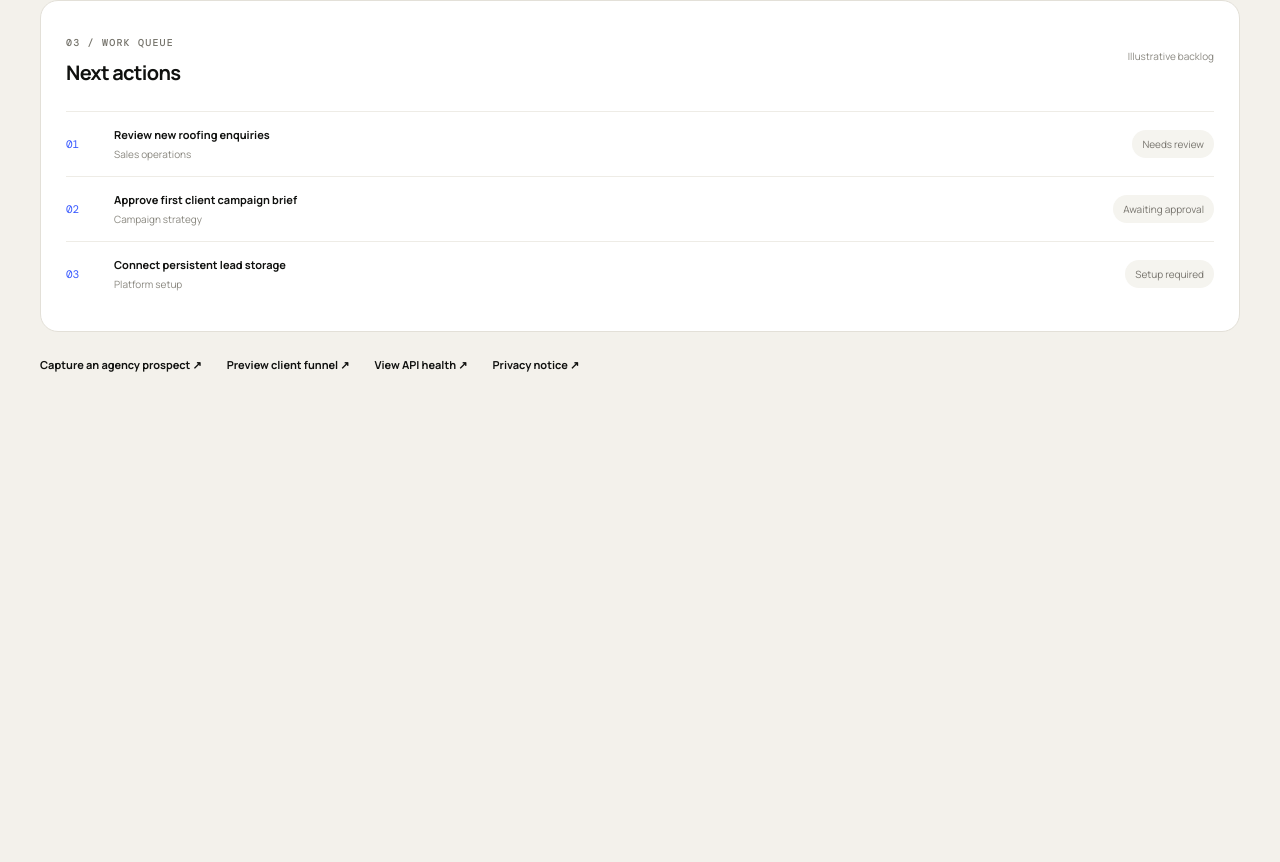
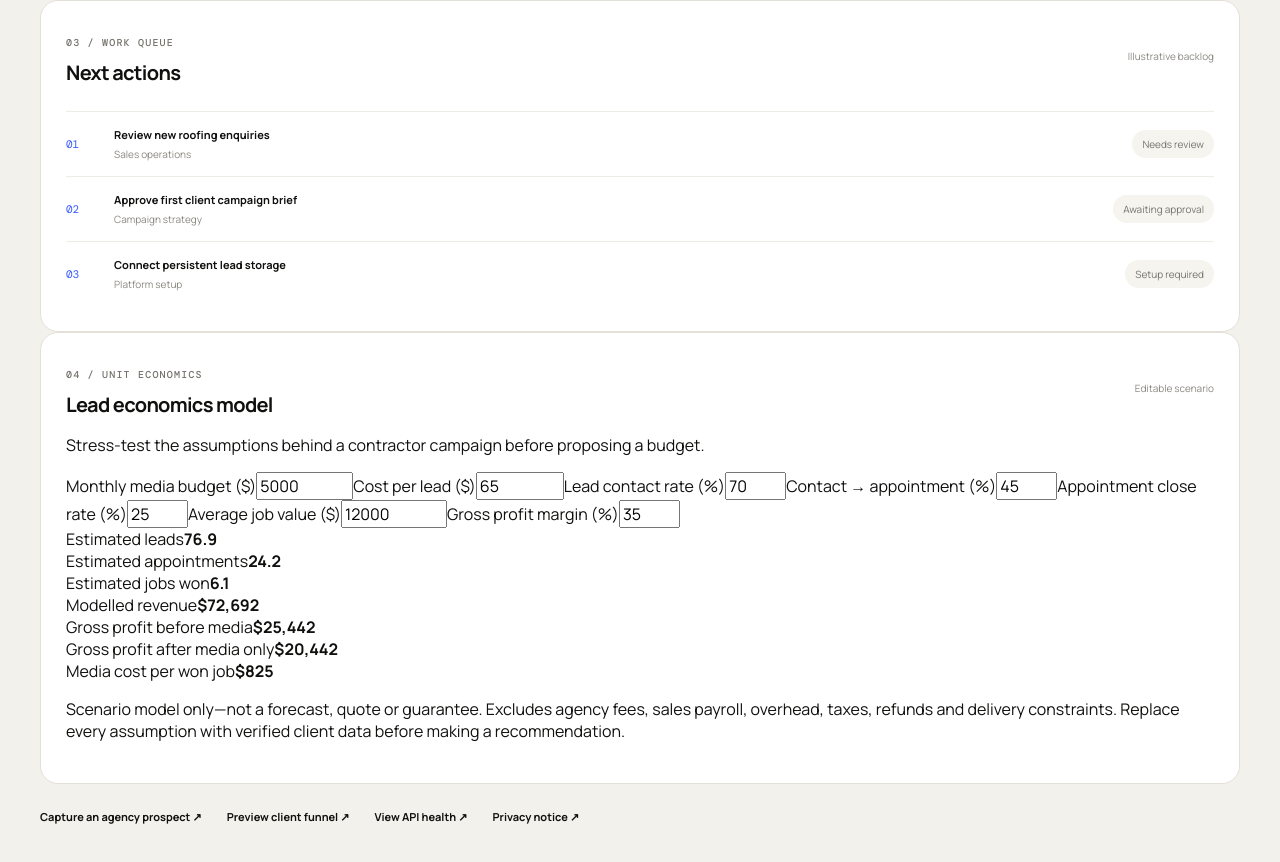
Before and after one commit to Romil-imago/imago, a Next.js app: page /dashboard in a window 1280 px wide. Shown: the part 917-1779 px from the top of the page. Before the commit the page ends 1369 px from the top, so only its background shows below. Built offline with nearby package versions, Linux system fonts and the light colour scheme; no server answers.

Commit message:
feat: add lead economics scenario calculator to Growth OS

```diff
--- a/app/dashboard/page.tsx
+++ b/app/dashboard/page.tsx
@@ -1,6 +1,7 @@
 import Link from "next/link";
 import type { Metadata } from "next";
 import { SiteHeader } from "@/app/components/SiteHeader";
+import { LeadEconomicsCalculator } from "@/app/components/calculators/LeadEconomicsCalculator";
 export const metadata: Metadata = { title: "Demo operations dashboard", robots: { index: false, follow: false } };
 const metrics = [{ label: "New leads", value: "24", delta: "+12% vs last period" }, { label: "Qualified", value: "16", delta: "66.7% qualification rate" }, { label: "Appointments", value: "9", delta: "Demo data — not connected" }, { label: "Pipeline value", value: "$18.4k", delta: "Illustrative only" }];
 const funnel = [{ label: "Captured", value: 24, width: "100%" }, { label: "Qualified", value: 16, width: "67%" }, { label: "Contacted", value: 12, width: "50%" }, { label: "Booked", value: 9, width: "38%" }];
@@ -21,6 +22,7 @@ export default function DashboardPage() {
     <section className="dashboard-card work-card"><div className="card-heading"><div><p className="eyebrow">03 / WORK QUEUE</p><h2>Next actions</h2></div><span>Illustrative backlog</span></div>
       <div className="task-list">{tasks.map(t => <div className="task-row" key={t.id}><span className="task-number">{t.id}</span><p><strong>{t.title}</strong><small>{t.owner}</small></p><span className="task-status">{t.status}</span></div>)}</div>
     </section>
+    <div className="calculator-wrap"><LeadEconomicsCalculator /></div>
     <div className="dashboard-actions"><Link href="/growth">Capture an agency prospect ↗</Link><Link href="/demo/remodeling-quote">Preview client funnel ↗</Link><Link href="/api/health">View API health ↗</Link><Link href="/privacy">Privacy notice ↗</Link></div>
   </div></main></>;
 }
```
